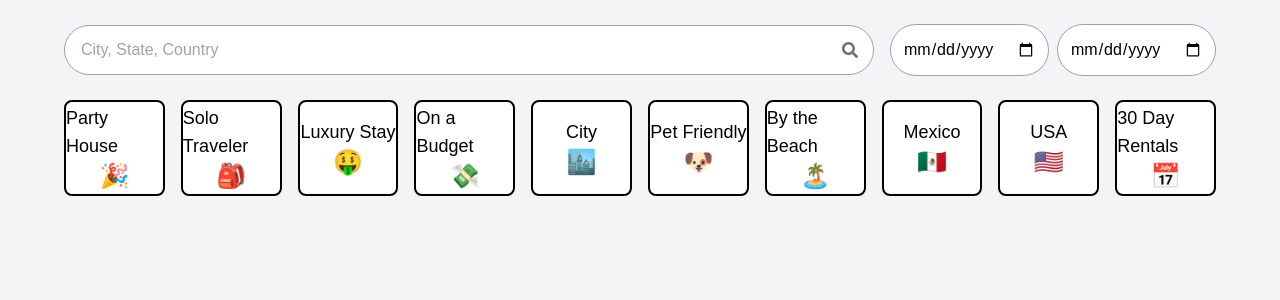
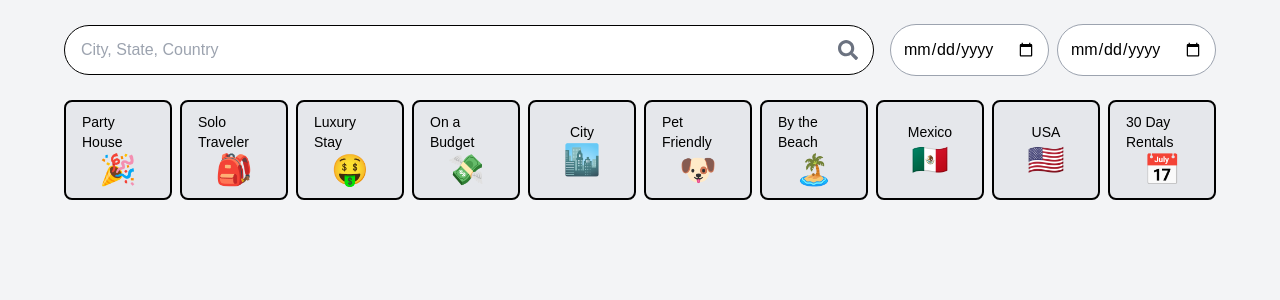
Before and after one commit to amm6758/booking-app, a Next.js app: page / in a window 1280 px wide. Shown: the top 300 px of the page. Built offline with nearby package versions, Linux system fonts and the light colour scheme.

Commit message:
Restored correct version of page.tsx

```diff
--- a/app/page.tsx
+++ b/app/page.tsx
@@ -14,18 +14,16 @@ export default function Home() {
     { label: "On a Budget", emoji: "💸" },
     { label: "City", emoji: "🏙️" },
     { label: "Pet Friendly", emoji: "🐶" },
-    { label: "By the Beach", emoji: "🏝️" },
+    { label: "By the Beach", emoji: "🏝️" }, // Updated text
     { label: "Mexico", emoji: "🇲🇽" },
     { label: "USA", emoji: "🇺🇸" },
-    { label: "30 Day Rentals", emoji: "📅" }
+    { label: "30 Day Rentals", emoji: "📅" },
   ];
 
   return (
     <div className="flex flex-col items-center w-full min-h-screen p-6 bg-gray-100">
-
       {/* Search and Date Picker Section */}
       <div className="w-full max-w-6xl flex flex-col md:flex-row gap-4 items-center">
-
         {/* Search Bar */}
         <div className="relative flex-1">
           <input
@@ -33,37 +31,33 @@ export default function Home() {
             placeholder="City, State, Country"
             value={search}
             onChange={(e) => setSearch(e.target.value)}
-            className="w-full p-3 pl-4 pr-12 text-black rounded-full border border-gray-400"
+            className="w-full p-3 pl-4 pr-12 text-black rounded-full border border-black"
           />
-          <FaSearch className="absolute right-4 top-1/2 transform -translate-y-1/2 text-gray-500" />
+          {/* Magnifying Glass Icon */}
+          <FaSearch className="absolute right-4 top-1/2 transform -translate-y-1/2 text-gray-500 text-xl" />
         </div>
 
         {/* Date Picker */}
         <div className="flex gap-2">
-          <input
-            type="date"
-            className="p-3 text-black rounded-full border border-gray-400"
-          />
-          <input
-            type="date"
-            className="p-3 text-black rounded-full border border-gray-400"
-          />
+          <input type="date" className="p-3 text-black rounded-full border border-gray-400" />
+          <input type="date" className="p-3 text-black rounded-full border border-gray-400" />
         </div>
       </div>
 
       {/* Category Boxes Section */}
-      <div className="w-full max-w-6xl mt-6 overflow-hidden">
+      <div className="relative w-full max-w-6xl mt-6 flex items-center">
+        {/* Categories Scroll Container */}
         <div
           ref={categoryRef}
-          className="flex gap-4 w-full overflow-x-auto no-scrollbar"
+          className="flex gap-2 w-full overflow-x-auto scrollbar-hide scroll-smooth"
         >
           {categories.map((category, index) => (
             <div
               key={index}
-              className="flex flex-col items-center justify-center w-48 h-24 bg-white border-2 border-black rounded-lg text-black text-lg font-medium hover:scale-105 transition-transform"
+              className="w-[200px] h-[100px] flex flex-col items-center justify-center p-4 bg-gray-200 rounded-lg border-2 border-black transition-all duration-300 hover:scale-105 hover:text-xl hover:border-4"
             >
-              <span>{category.label}</span>
-              <span className="text-2xl">{category.emoji}</span>
+              <span className="text-black text-sm font-normal">{category.label}</span>
+              <span className="text-3xl">{category.emoji}</span>
             </div>
           ))}
         </div>
```
